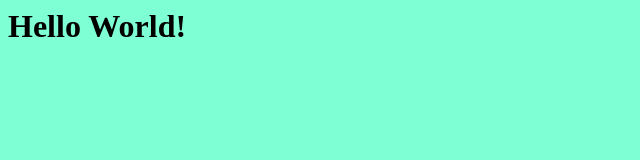
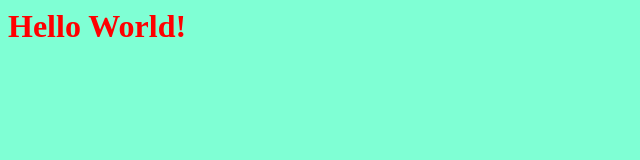
Before and after one commit to Abuteera/basooto, a plain HTML site: page index.html in a window 1280 px wide. Shown: the whole page, without its empty margins (0-640 px from the left). Drawn offline with Linux system fonts and the light colour scheme.

Commit message:
3rd commit

```diff
--- a/mystyles.css
+++ b/mystyles.css
@@ -2,6 +2,6 @@ body {
     background-color: aquamarine;
 }
 h1 {
-    color: burgundy;
+    color: red;
     margin-left: 25 px;
 }
```
